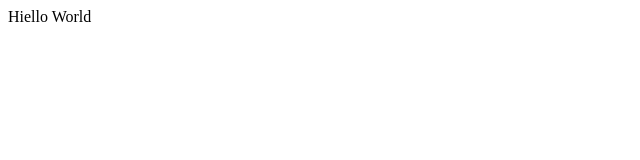
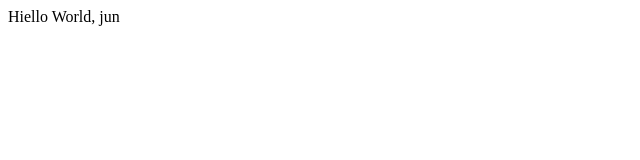
Before and after one commit to june31th/opentutorials-jun, a plain HTML site: page index.html in a window 1280 px wide. Shown: the full height of the page, 0-640 px from the left. Drawn offline with Linux system fonts and the light colour scheme.

Commit message:
change index.html

```diff
--- a/index.html
+++ b/index.html
@@ -20,6 +20,6 @@
 
 	<body>
 
-		Hiello World
+		Hiello World, jun
 	</body>
 </html>
```
